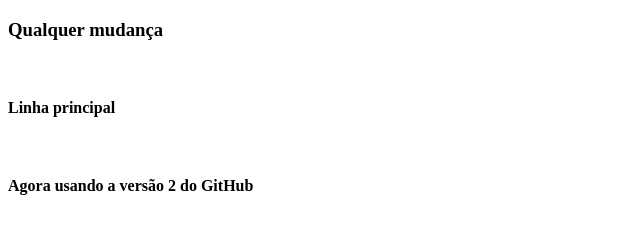
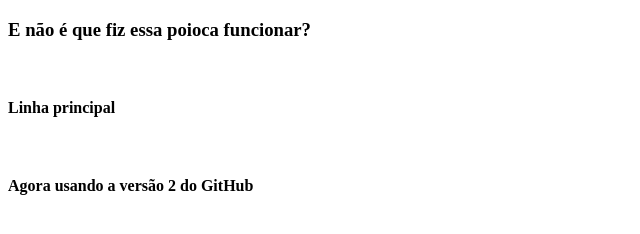
Before and after one commit to cjzini/cjzini.github.io, a plain HTML site: page index.html in a window 1280 px wide. Shown: the whole page, without its empty margins (0-640 px from the left). Drawn offline with Linux system fonts and the light colour scheme.

Commit message:
another change

```diff
--- a/index.html
+++ b/index.html
@@ -5,7 +5,7 @@
     <title>Claudio Zini</title>
 </head>
 <body>
-    <h3>Qualquer mudança</h3>
+    <h3>E não é que fiz essa poioca funcionar?</h3>
 </br>
 <h4>Linha principal</h4>
 </br>
```
